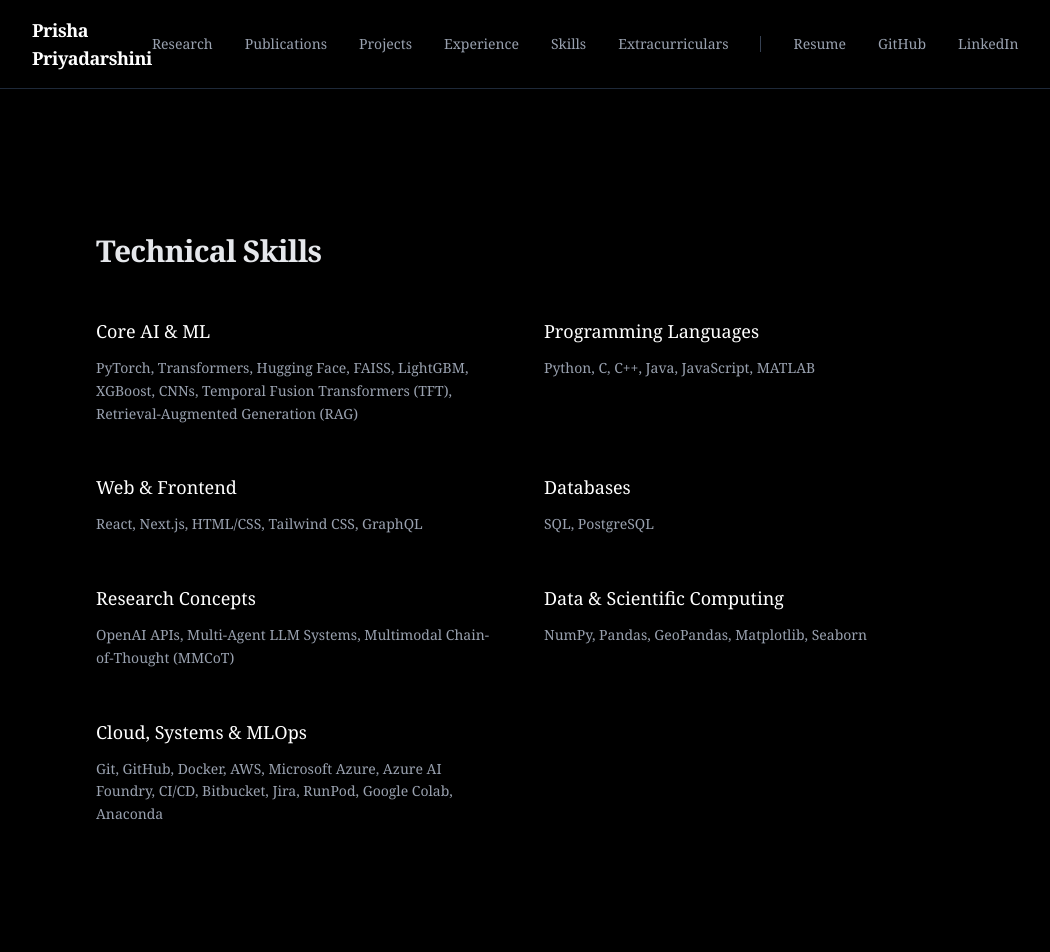
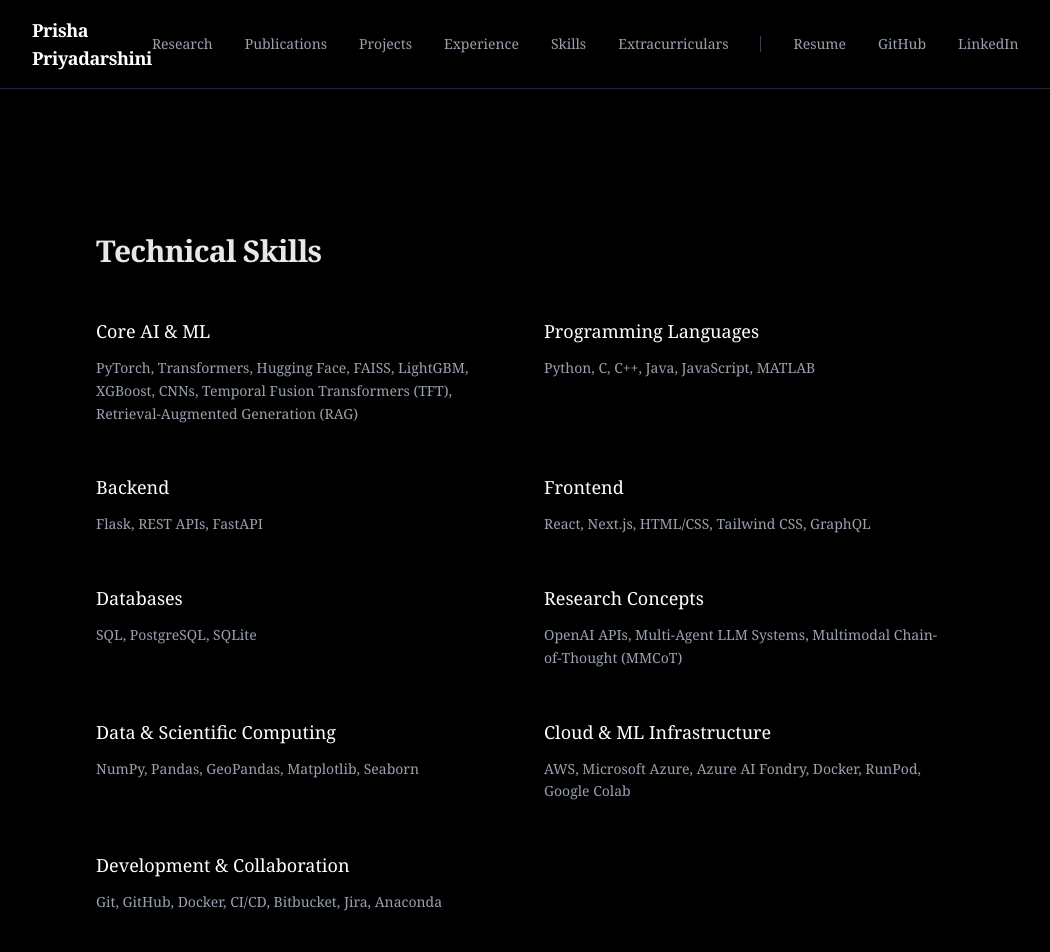
Before and after one commit to priyadp1/Website, a Next.js app in the folder prisha-portfolio/: page /skills in a window 1280 px wide. Shown: the top 952 px of the page, without its empty margins (120-1170 px from the left). Built offline with nearby package versions, Linux system fonts and the light colour scheme.

Commit message:
Refactored skills section

```diff
--- a/prisha-portfolio/src/app/skills/page.tsx
+++ b/prisha-portfolio/src/app/skills/page.tsx
@@ -29,7 +29,15 @@
         {/* Web & Frontend */}
         <div>
             <h3 className="text-lg font-medium text-white mb-3">
-                Web & Frontend
+                Backend
+            </h3>
+            <p>
+                Flask, REST APIs, FastAPI
+            </p>
+        </div>
+        <div>
+            <h3 className="text-lg font-medium text-white mb-3">
+                Frontend
             </h3>
             <p>
                 React, Next.js, HTML/CSS, Tailwind CSS, GraphQL
@@ -41,7 +49,7 @@
                 Databases
             </h3>
             <p>
-                SQL, PostgreSQL
+                SQL, PostgreSQL, SQLite
             </p>
         </div>
 
@@ -65,20 +73,25 @@
           </p>
         </div>
 
-        {/* Cloud, Systems & MLOps */}
+        {/* Cloud & MLOps */}
         <div>
           <h3 className="text-lg font-medium text-white mb-3">
-            Cloud, Systems & MLOps
+            Cloud & ML Infrastructure
           </h3>
             <p>
-                Git, GitHub, Docker, AWS, Microsoft Azure,  Azure AI Foundry, CI/CD,
-                Bitbucket, Jira, RunPod, Google Colab, Anaconda
+                AWS, Microsoft Azure, Azure AI Fondry, Docker,
+                RunPod, Google Colab
             </p>
             </div>
-
-
-
-        {/* ... rest unchanged */}
+        {/* Development & Collaboration */}
+        <div>
+          <h3 className="text-lg font-medium text-white mb-3">
+            Development & Collaboration
+          </h3>
+            <p>
+                Git, GitHub, Docker, CI/CD, Bitbucket, Jira, Anaconda
+            </p>
+            </div>
       </div>
     </section>
   );
```
